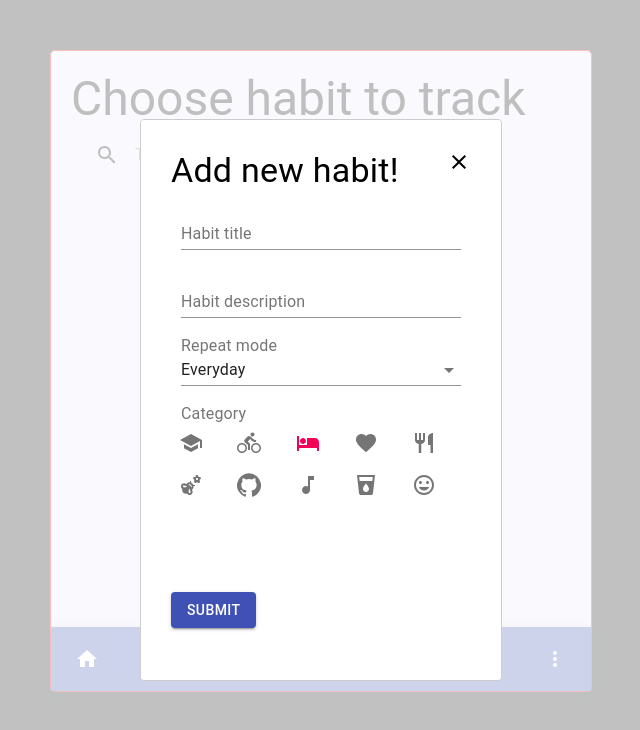
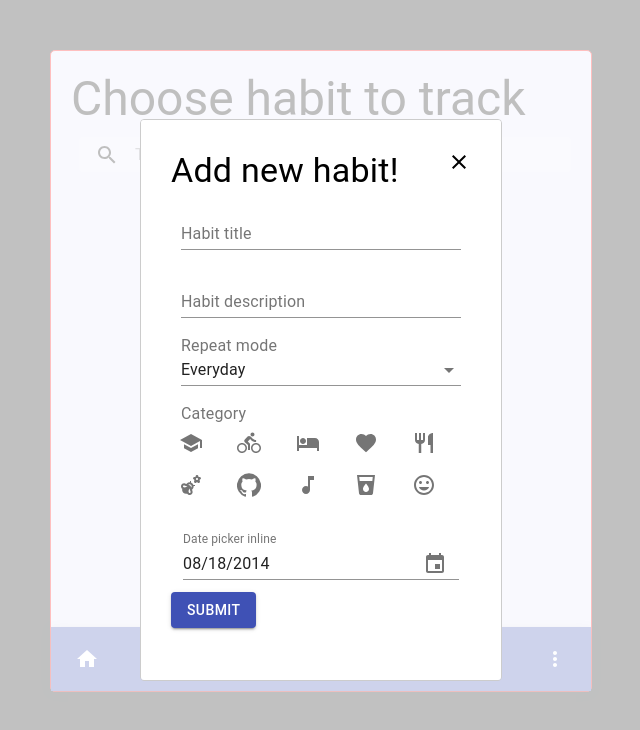
Before and after one commit to agatapst/habit-tracker, a React (Create React App) app: page / in a window 1280 px wide. Both pictures are taken after a click on the button 640 px from the left and 625 px from the top of the page. Shown: the top 730 px of the page, without its empty margins (319-959 px from the left). Built offline with nearby package versions, Linux system fonts and the light colour scheme.

Commit message:
Create and implement CategoriesField, CategoryIcon and DatePicker Components

```diff
--- a/package.json
+++ b/package.json
@@ -4,9 +4,14 @@
   "private": true,
   "dependencies": {
     "@babel/runtime": "^7.6.3",
+    "@date-io/date-fns": "^1.3.11",
     "@material-ui/core": "^4.5.1",
     "@material-ui/icons": "^4.5.1",
+    "@material-ui/pickers": "^3.2.7",
+    "date-fns": "^2.6.0",
     "formik": "^1.5.8",
+    "i": "^0.3.6",
+    "npm": "^6.12.0",
     "react": "^16.10.2",
     "react-dom": "^16.10.2",
     "react-modal": "^3.10.1",
--- a/src/components/AddNewHabitModal/index.jsx
+++ b/src/components/AddNewHabitModal/index.jsx
@@ -3,8 +3,9 @@ import { createStyles, makeStyles } from '@material-ui/core/styles';
 import React from 'react';
 import { Button, MenuItem, Box, Typography } from "@material-ui/core";
 import { Formik, Form } from 'formik';
-import { InputField, SelectInputField } from '../InputField/index'
-import { IconsField } from '../IconsField/index'
+import { InputField, SelectInputField } from '../InputField'
+import { DatePicker } from '../DatePicker'
+import { CategoriesField } from '../CategoriesField'
 import CloseIcon from '@material-ui/icons/Close';
 import uuid from "uuid/v4";
 
@@ -77,7 +78,7 @@ export const AddNewHabitModal = ({
     </Box>
 
     <Formik
-    initialValues={{title: '', description: '', repeatMode: 'everyday', id: uuid(), category: 'sleep'}}
+    initialValues={{title: '', description: '', repeatMode: 'everyday', id: uuid(), category: ''}}
     onSubmit={(values, actions) => {
       console.log(values);
       addNewHabit(values);
@@ -107,8 +108,8 @@ export const AddNewHabitModal = ({
             <MenuItem value='once a month'>Once a month</MenuItem>
           </SelectInputField>
 
-        <IconsField id="category" name="category"/>
-
+        <CategoriesField id="category" name="category"/>
+        <DatePicker />
         </div>
 
         <div >
--- /dev/null
+++ b/src/components/CategoriesField/index.jsx
@@ -0,0 +1,62 @@
+import React from 'react';
+import { Field } from 'formik';
+import { createStyles, makeStyles } from '@material-ui/core/styles';
+import Radio from '@material-ui/core/Radio';
+import RadioGroup from '@material-ui/core/RadioGroup';
+import FormControlLabel from '@material-ui/core/FormControlLabel';
+import FormControl from '@material-ui/core/FormControl';
+import FormLabel from '@material-ui/core/FormLabel';
+import { CategoryIcon, categoriesList } from "../CategoryIcon"
+
+const useStyles = makeStyles((theme) =>
+createStyles({
+  inputField: {
+    margin: 10,
+
+    '& > *': {
+      width: '100%',
+    }
+  }
+}),
+);
+
+export const CategoriesField = ({
+    name,
+    label,
+    value,
+    ...props
+  }) => {
+
+    const classes = useStyles();
+
+    return (
+      <Field
+        name={name}
+        render={({field}) => {
+          return (
+            <div className={classes.inputField}>
+                <FormControl component="fieldset" className={classes.formControl}>
+                    <FormLabel component="legend">Category</FormLabel>
+                        <RadioGroup
+                        aria-label="icons"
+                        name="icons"
+                        className={classes.group}
+                        style={{display: 'flex', flexDirection: 'row', justifyContent: 'space-between'}}
+                        {...field}
+                        >
+                          {categoriesList.map(category => (
+                            <FormControlLabel
+                              key={category}
+                              value={category}
+                              control={<Radio icon={<CategoryIcon category={category} />}
+                              checkedIcon={<CategoryIcon category={category} />}/>} />
+                          ))}
+                        </RadioGroup>
+                </FormControl>
+             </div>
+
+          );
+        }}
+      />
+    );
+  }
--- /dev/null
+++ b/src/components/CategoryIcon/index.jsx
@@ -0,0 +1,35 @@
+import React from "react";
+import SchoolIcon from '@material-ui/icons/School';
+import DirectionsBikeIcon from '@material-ui/icons/DirectionsBike';
+import HotelIcon from '@material-ui/icons/Hotel';
+import FavoriteIcon from '@material-ui/icons/Favorite';
+import RestaurantIcon from '@material-ui/icons/Restaurant';
+import EmojiNatureIcon from '@material-ui/icons/EmojiNature';
+import GitHubIcon from '@material-ui/icons/GitHub';
+import LocalDrinkIcon from '@material-ui/icons/LocalDrink';
+import MusicNoteIcon from '@material-ui/icons/MusicNote';
+import MoodIcon from '@material-ui/icons/Mood';
+
+const iconForCategory = {
+    education: SchoolIcon,
+    sports: DirectionsBikeIcon,
+    sleep: HotelIcon,
+    selfCare: FavoriteIcon,
+    eatingAndCooking: RestaurantIcon,
+    nature: EmojiNatureIcon,
+    programming: GitHubIcon,
+    music: MusicNoteIcon,
+    drinking: LocalDrinkIcon,
+    entertainment: MoodIcon,
+}
+
+export const categoriesList = Object.keys(iconForCategory);
+
+export const CategoryIcon = ({category, ...props}) => {
+    const IconClass = iconForCategory[category];
+    if(IconClass) {
+        return <IconClass {...props} />
+    } else {
+        return null;
+    }
+}
--- /dev/null
+++ b/src/components/DatePicker/index.jsx
@@ -0,0 +1,37 @@
+import 'date-fns';
+import React from 'react';
+import Grid from '@material-ui/core/Grid';
+import DateFnsUtils from '@date-io/date-fns';
+import {
+  MuiPickersUtilsProvider,
+  KeyboardTimePicker,
+  KeyboardDatePicker,
+} from '@material-ui/pickers';
+
+export const DatePicker = () => {
+  const [selectedDate, setSelectedDate] = React.useState(new Date('2014-08-18T21:11:54'));
+
+  const handleDateChange = date => {
+    setSelectedDate(date);
+  };
+
+  return (
+    <MuiPickersUtilsProvider utils={DateFnsUtils}>
+      <Grid container justify="space-around">
+        <KeyboardDatePicker
+          disableToolbar
+          variant="inline"
+          format="MM/dd/yyyy"
+          margin="normal"
+          id="date-picker-inline"
+          label="Date picker inline"
+          value={selectedDate}
+          onChange={handleDateChange}
+          KeyboardButtonProps={{
+            'aria-label': 'change date',
+          }}
+        />
+      </Grid>
+    </MuiPickersUtilsProvider>
+  );
+}
--- a/src/components/HabitList/HabitsList.jsx
+++ b/src/components/HabitList/HabitsList.jsx
@@ -1,6 +1,7 @@
 import React from 'react';
 import { createStyles, makeStyles } from '@material-ui/core/styles';
 import { Typography, Box, Button, Divider } from '@material-ui/core';
+import { CategoryIcon } from "../CategoryIcon"
 
 const useStyles = makeStyles((theme) =>
 createStyles({
@@ -35,7 +36,7 @@ const classes = useStyles();
                           {habit.title}
                       </Typography>
                       <div>
-                        {habit.category}
+                      <CategoryIcon category={habit.category} />
                       </div>
                       <div>
                       <Button
--- a/src/components/IconsField/index.jsx
+++ /dev/null
@@ -1,85 +0,0 @@
-import React from 'react';
-import { Field } from 'formik';
-import { createStyles, makeStyles } from '@material-ui/core/styles';
-import Radio from '@material-ui/core/Radio';
-import RadioGroup from '@material-ui/core/RadioGroup';
-import FormHelperText from '@material-ui/core/FormHelperText';
-import FormControlLabel from '@material-ui/core/FormControlLabel';
-import FormControl from '@material-ui/core/FormControl';
-import FormLabel from '@material-ui/core/FormLabel';
-import SchoolIcon from '@material-ui/icons/School';
-import DirectionsBikeIcon from '@material-ui/icons/DirectionsBike';
-import HotelIcon from '@material-ui/icons/Hotel';
-import FavoriteIcon from '@material-ui/icons/Favorite';
-import RestaurantIcon from '@material-ui/icons/Restaurant';
-import EmojiNatureIcon from '@material-ui/icons/EmojiNature';
-import GitHubIcon from '@material-ui/icons/GitHub';
-import LocalDrinkIcon from '@material-ui/icons/LocalDrink';
-import MusicNoteIcon from '@material-ui/icons/MusicNote';
-import MoodIcon from '@material-ui/icons/Mood';
-
-const useStyles = makeStyles((theme) =>
-createStyles({
-  inputField: {
-    margin: 10,
-
-    '& > *': {
-      width: '100%',
-    }
-  }
-}),
-);
-
-export const IconsField = ({
-    name,
-    label,
-    value,
-    ...props
-  }) => {
-
-    const classes = useStyles();
-
-    return (
-      <Field
-        name={name}
-        render={({field}) => {
-          return (
-            <div className={classes.inputField}>
-                <FormControl component="fieldset" className={classes.formControl}>
-                    <FormLabel component="legend">Category</FormLabel>
-                        <RadioGroup
-                        aria-label="icons"
-                        name="icons"
-                        className={classes.group}
-                        value={field.value}
-                        style={{display: 'flex', flexDirection: 'row', justifyContent: 'space-between'}}
-                        >
-                            <FormControlLabel value="education" control={<Radio icon={<SchoolIcon />}
-                            checkedIcon={<SchoolIcon />}/>} />
-                            <FormControlLabel value="sports" control={<Radio icon={<DirectionsBikeIcon />}
-                            checkedIcon={<DirectionsBikeIcon />}/>} />
-                            <FormControlLabel value="sleep" control={<Radio icon={<HotelIcon />}
-                            checkedIcon={<HotelIcon />}/>} />
-                            <FormControlLabel value="selfCare" control={<Radio icon={<FavoriteIcon/>}
-                            checkedIcon={<FavoriteIcon />}/>} />
-                            <FormControlLabel value="eatingAndCooking" control={<Radio icon={<RestaurantIcon />}
-                            checkedIcon={<RestaurantIcon />} />} />
-                            <FormControlLabel value="nature" control={<Radio icon={<EmojiNatureIcon />}
-                            checkedIcon={<EmojiNatureIcon />}/>} />
-                            <FormControlLabel value="programming" control={<Radio icon={<GitHubIcon />}
-                            checkedIcon={<GitHubIcon />}/>} />
-                            <FormControlLabel value="music" control={<Radio icon={<MusicNoteIcon />}
-                            checkedIcon={<MusicNoteIcon />}/>} />
-                            <FormControlLabel value="drinking" control={<Radio icon={<LocalDrinkIcon />}
-                            checkedIcon={<LocalDrinkIcon />}/>} />
-                            <FormControlLabel value="entertainment" control={<Radio icon={<MoodIcon />}
-                            checkedIcon={<MoodIcon />}/>} />
-                        </RadioGroup>
-                </FormControl>
-             </div>
-
-          );
-        }}
-      />
-    );
-  }
```
Also changed, not shown: 1 other file (tests, documents, lock files or other folders).
